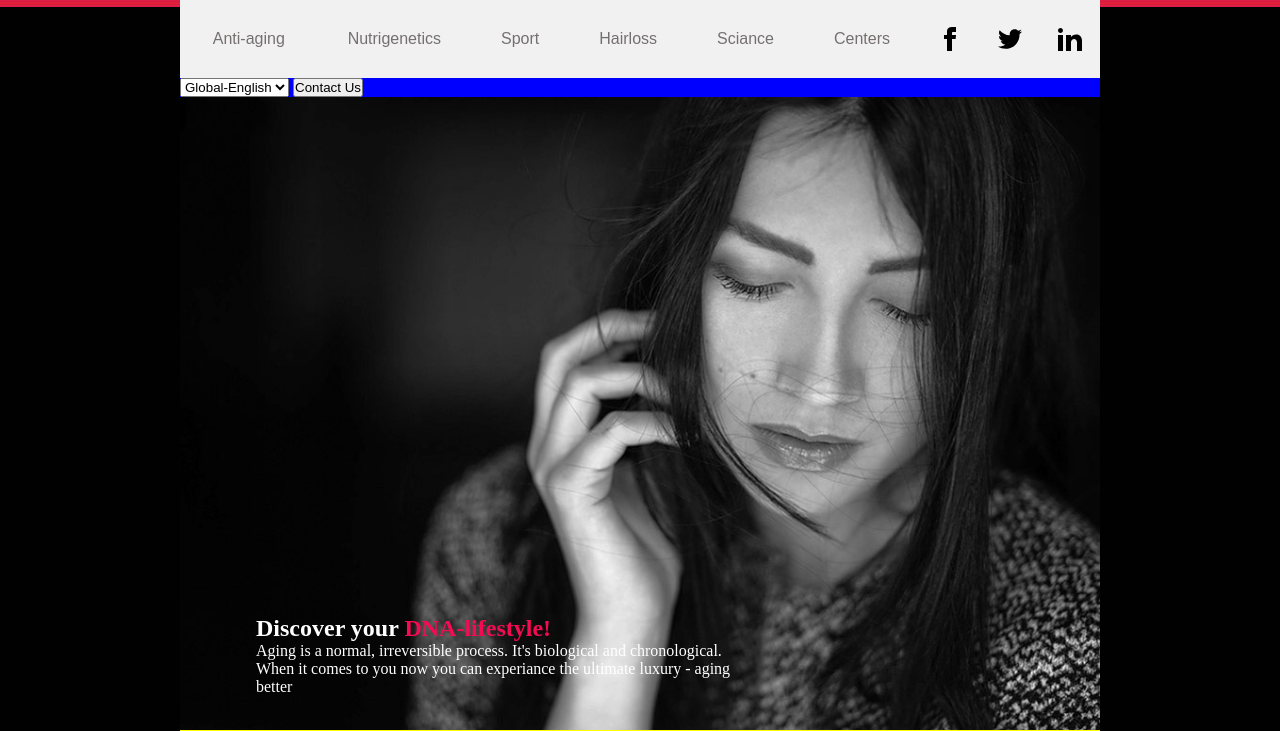
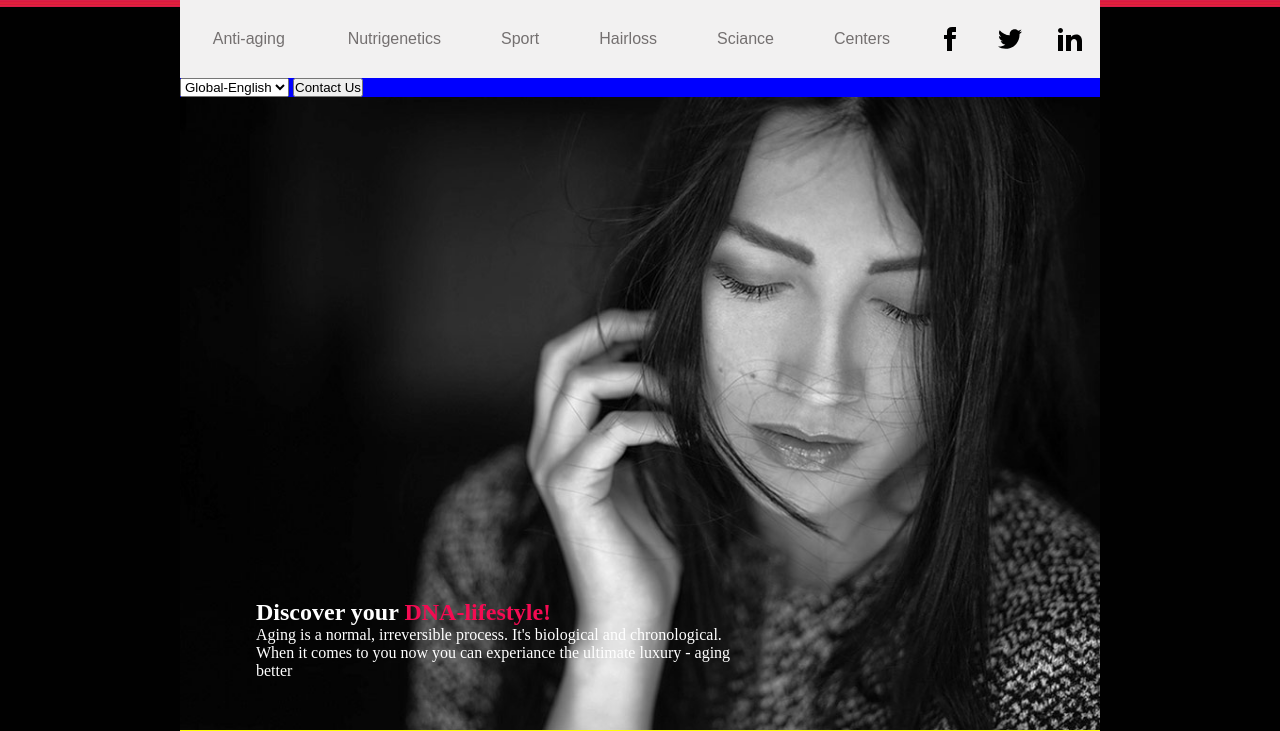
Before and after one commit to IrynaMukhina/innovatorsdna, a plain HTML site: page index.html in a window 1280 px wide. Shown: the top 731 px of the page. Drawn offline with Linux system fonts and the light colour scheme.

Commit message:
add new file

```diff
--- a/layout-md.css
+++ b/layout-md.css
@@ -75,7 +75,7 @@ main {
 
 article {
     position: absolute;
-    bottom: 13%;
+    bottom: 15%;
 	left: 20%;
 	width: 500px;
 	color: #ffffff;
```
